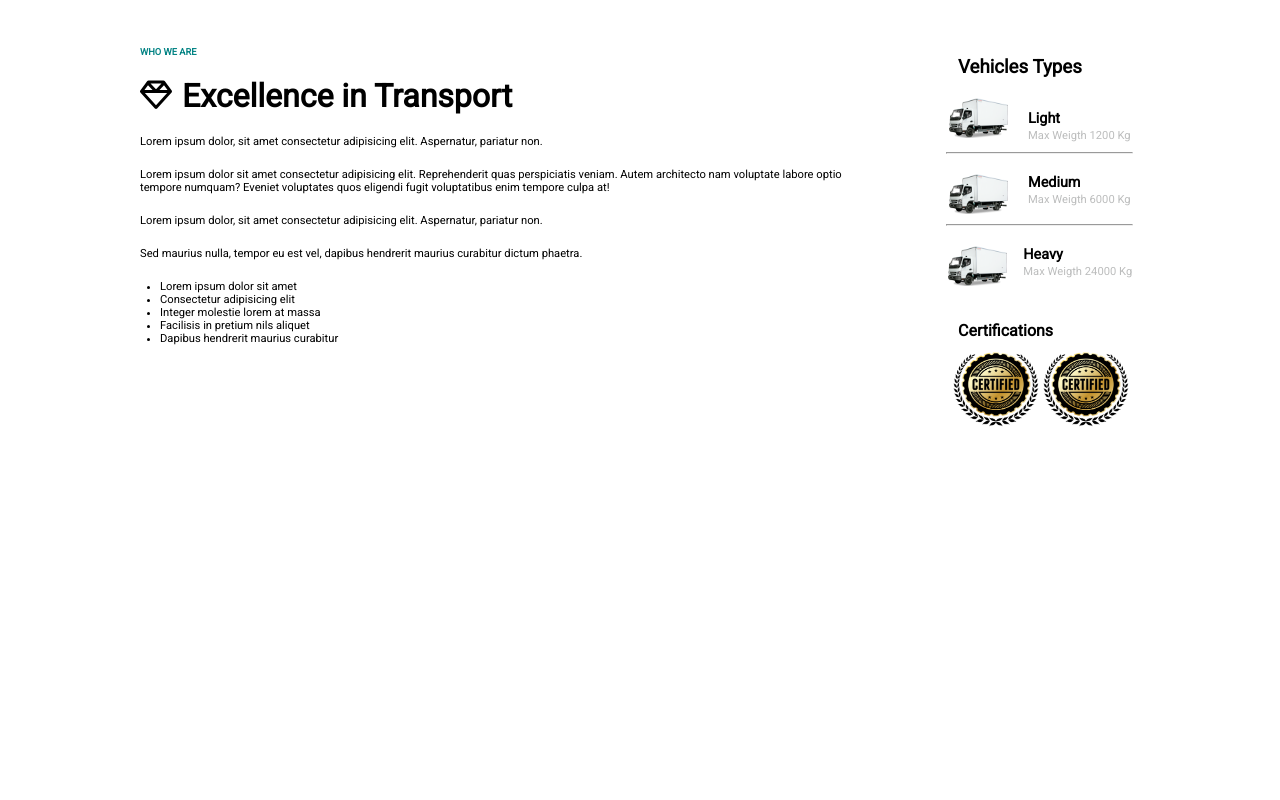
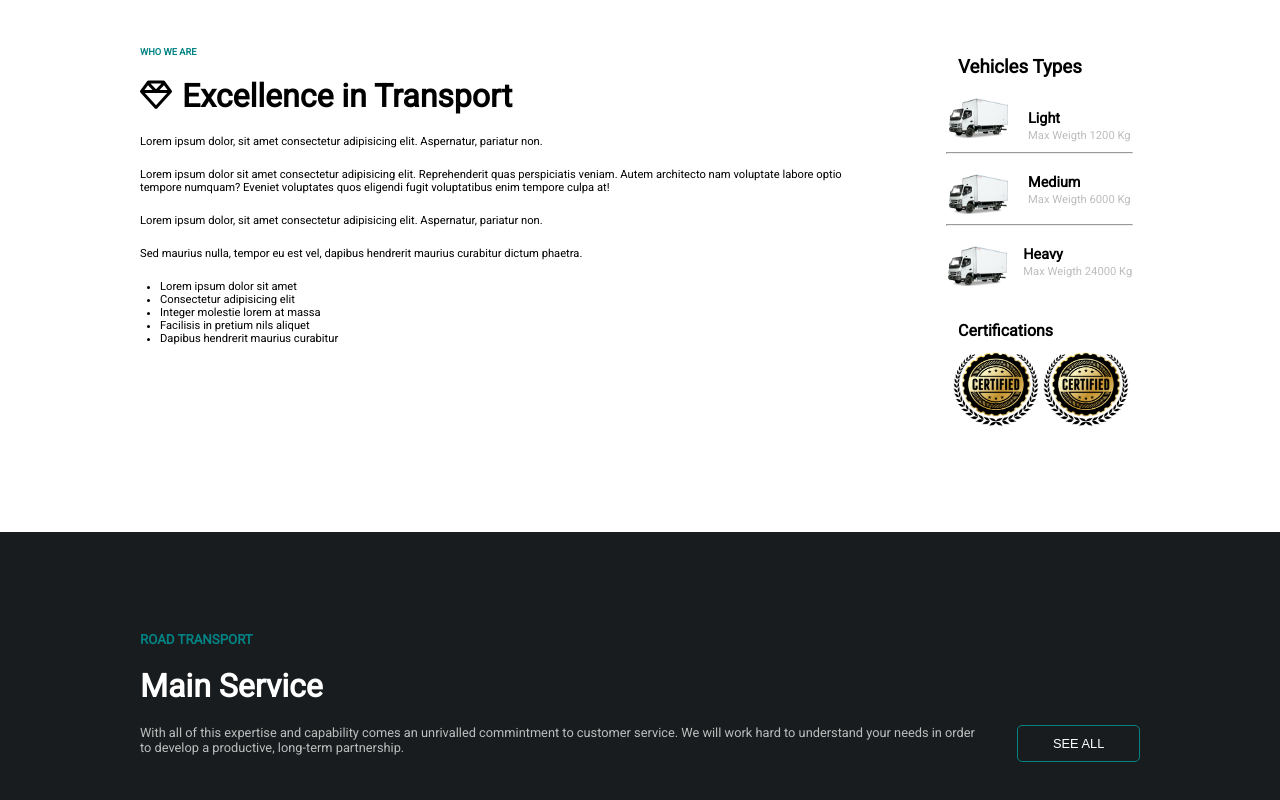
Before and after one commit to valentinaiori/proj-html-vuejs, a Vue app: page / in a window 1280 px wide. Shown: the part 684-1484 px from the top of the page. Before the commit the page ends 1116 px from the top, so only its background shows below. Built offline with nearby package versions, Linux system fonts and the light colour scheme.

Commit message:
Create road transport component

```diff
--- a/src/components/MainComponent.vue
+++ b/src/components/MainComponent.vue
@@ -2,6 +2,7 @@
     <div>
         <CargoTransportComponent />
         <VehiclesComponent />
+        <RoadTransportComponent/>
 
     </div>
 
@@ -10,14 +11,16 @@
 <script>
 import CargoTransportComponent from './CargoTransportComponent.vue';
 import VehiclesComponent from './VehiclesComponent.vue';
+import RoadTransportComponent from './RoadTransportComponent.vue';
 
 
 export default {
     name: 'MainComponent',
     components: {
-        CargoTransportComponent,
-        VehiclesComponent
-    }
+    CargoTransportComponent,
+    VehiclesComponent,
+    RoadTransportComponent
+}
 
 }
 </script>
--- /dev/null
+++ b/src/components/RoadTransportComponent.vue
@@ -0,0 +1,70 @@
+<template>
+    <div class="road-transport">
+        <div class="container">
+            <h5>ROAD TRANSPORT</h5>
+            <h1>Main Service</h1>
+            <div class="text-button">
+                <p>With all of this expertise and capability comes an unrivalled commintment to customer service. We
+                    will work hard to understand your needs in order to develop a productive, long-term partnership.</p>
+
+                <button class="btn-see-all">SEE ALL</button>
+
+            </div>
+
+        </div>
+
+    </div>
+</template>
+
+<script>
+export default {
+    name: 'RoadTransportComponent'
+
+}
+</script>
+
+<style lang="scss" scoped>
+.road-transport {
+    height: 600px;
+    background-color: #191c1e;
+}
+
+.container {
+
+    max-width: 1000px;
+
+    h1 {
+        color: white;
+        padding-top: 20px;
+        padding-bottom: 20px;
+    }
+
+    h5 {
+        color: #038384;
+        padding-top: 100px;
+    }
+
+    p {
+        color: #bcbdbd;
+        font-size: 0.8rem;
+    }
+
+    .btn-see-all {
+
+        background-color: transparent;
+        width: 150px;
+        margin-left: 30px;
+        border: 1px solid #038384;
+        padding: 10px 15px;
+        border-radius: 5px;
+        color: white;
+        font-size: 0.8rem;
+    }
+
+    .text-button {
+        display: flex;
+
+    }
+
+}
+</style>
--- a/src/components/VehiclesComponent.vue
+++ b/src/components/VehiclesComponent.vue
@@ -82,6 +82,7 @@ export default {
     }
 .vehicles {
     max-width: 1000px;
+    margin-bottom: 100px;
 
     .vehicles-container {
         display: flex;
```
